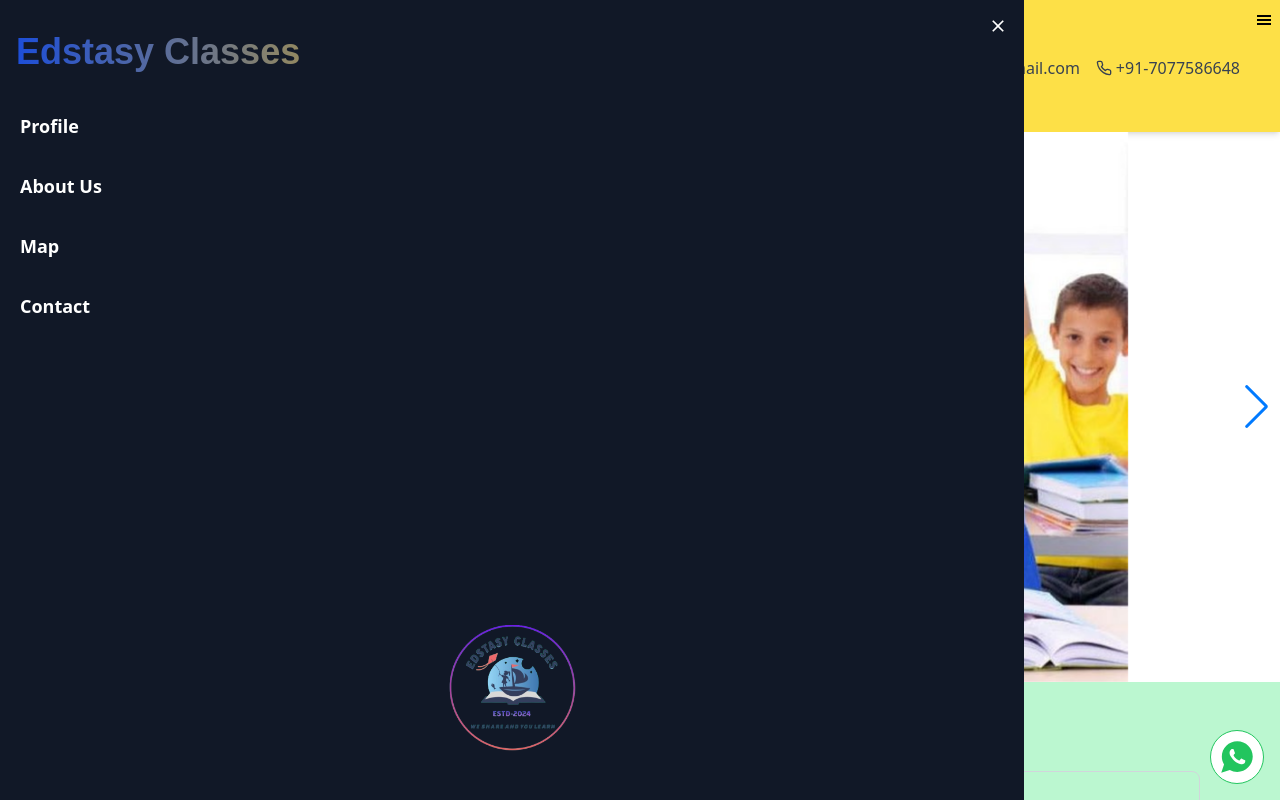
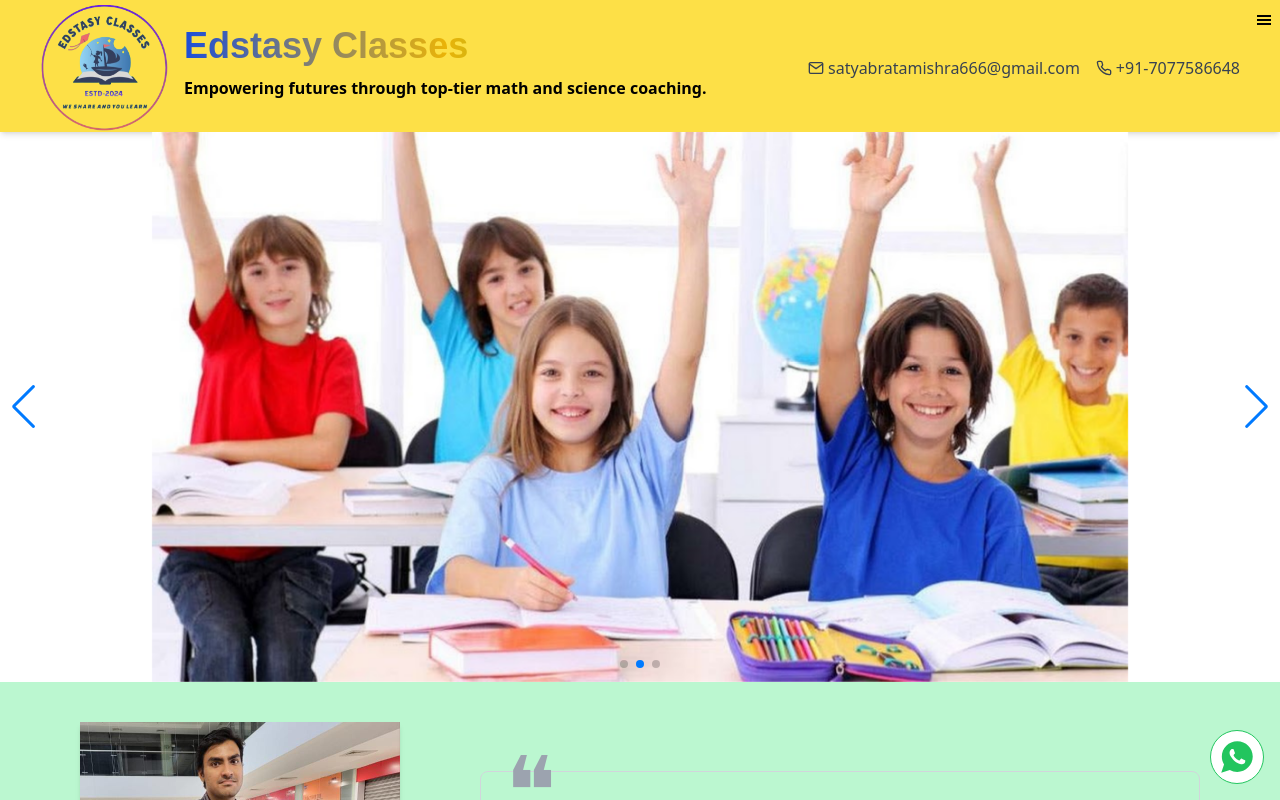
Before and after one commit to somemohit/EdstasyClasses, a React (Create React App) app: page / in a window 1280 px wide. Shown: the top 800 px of the page. Built offline with nearby package versions, Linux system fonts and the light colour scheme.

Commit message:
netlify commit sidenav1

```diff
--- a/src/App.js
+++ b/src/App.js
@@ -27,7 +27,7 @@ function App() {
   // states start
   const [isOpen, setIsOpen] = useState(false);
   // states end
-
+  console.log(isOpen);
   const slideImgs = [
     // {
     //   id: '1',
@@ -308,8 +308,8 @@ function App() {
       {/* mobile sidenav starts */}
       <div
         className={`sidebar ${
-          isOpen ? 'open' : ''
-        } fixed left-0 top-0 z-50 h-full bg-gray-800 text-white w-4/5 transition-all duration-300`}
+          !isOpen ? 'open' : ''
+        } fixed left-0 top-0 z-50 h-screen bg-gray-800 text-white w-4/5 transition-all duration-300`}
       >
         <div className="relative bg-gray-900 text-white w-full h-full py-8 px-4">
           <button
```
